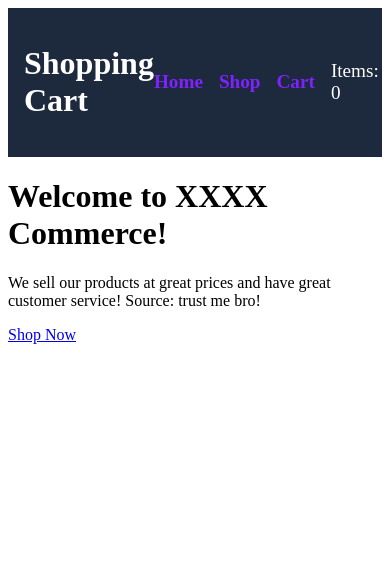
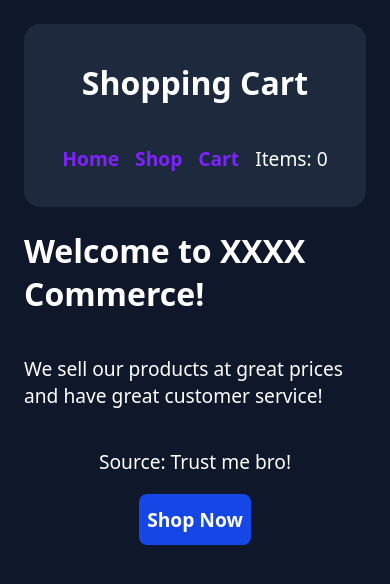
Before and after one commit to sp41414/shopping-cart, a React (Vite) app: page / in a window 390 px wide. Shown: the top 584 px of the page. Built offline with nearby package versions, Linux system fonts and the light colour scheme.

Commit message:
feat: completed styling, i think i did it a bit sloppy this time around

```diff
--- a/src/App.jsx
+++ b/src/App.jsx
@@ -1,20 +1,24 @@
 import { Link } from "react-router"
 import NavBar from "./components/NavBar"
+import styles from "./styles/App.module.css"
 
 const App = ({ cartItems }) => {
 	return (
-        <>
+		<div className={styles.container}>
 			<NavBar cartItems={cartItems} />
-            <div>
-                <div>
+			<div className={styles.textContainer}>
+				<div className={styles.headerContainer}>
 					<h1>Welcome to XXXX Commerce!</h1>
 				</div>
-                <div>
-                    <p>We sell our products at great prices and have great customer service! Source: trust me bro!</p>
-                    <Link to="shop">Shop Now</Link>
+				<div className={styles.linkContainer}>
+					<p>We sell our products at great prices and have great customer service!</p>
+					<p>Source: Trust me bro!</p>
+					<button type="button" className={styles.button}>
+						<Link to="shop" className={styles.link}>Shop Now</Link>
+					</button>
 				</div>
 			</div>
-        </>
+		</div>
 	)
 }
 
--- a/src/components/ItemCard.jsx
+++ b/src/components/ItemCard.jsx
@@ -1,4 +1,6 @@
 import { useState } from "react"
+import styles from "../styles/Shop.module.css"
+import buttonStyles from "../styles/App.module.css"
 
 const ItemCard = ({ name = "Banana", price = "3", handleCartUpdate }) => {
 	const [itemQuantity, setItemQuantity] = useState(1)
@@ -10,12 +12,12 @@ const ItemCard = ({ name = "Banana", price = "3", handleCartUpdate }) => {
 	}
 
 	return (
-		<div>
-			<h1>{name}</h1>
-			<input type="number" onChange={handleQuantityChange} value={itemQuantity} placeholder="Item Quantity" />
-			<p>Price: {itemPrice}$</p>
+		<div className={styles.itemContainer}>
+			<h2 className={styles.header}>{name}</h2>
+			<input className={styles.itemInput} type="number" onChange={handleQuantityChange} value={itemQuantity} placeholder="Item Quantity" min="1" />
+			<p>Price: <span className={styles.priceText}>{itemPrice}$</span></p>
 
-			<button type="button" onClick={() => handleCartUpdate({ name, price: itemPrice, quantity: itemQuantity })}>Add To Cart</button>
+			<button className={buttonStyles.button} type="button" onClick={() => handleCartUpdate({ name, price: itemPrice, quantity: itemQuantity })}>Add To Cart</button>
 		</div>
 	)
 }
--- a/src/components/pages/CartPage.jsx
+++ b/src/components/pages/CartPage.jsx
@@ -1,4 +1,7 @@
 import NavBar from "../NavBar"
+import { Link } from "react-router"
+import shopStyles from "../../styles/Shop.module.css"
+import appStyles from "../../styles/App.module.css"
 
 const CartPage = ({ cartItems, setCartItems }) => {
 	const handleRemoveFromCart = (key) => {
@@ -8,22 +11,32 @@ const CartPage = ({ cartItems, setCartItems }) => {
 	return (
 		<div>
 			<NavBar cartItems={cartItems} />
-			{cartItems ? (cartItems.map((element) => {
-				console.log(element)
-				return <div key={element.key}>
-					<h1>{element.name}</h1>
-					<p>Price: {element.price}$</p>
-					<p>Quantity: {element.quantity}</p>
-					<button type="button" onClick={() => handleRemoveFromCart(element.key)}>Remove From Cart</button>
+			{cartItems.length > 0 ? (
+				<>
+					<h1 className={shopStyles.header}>Cart</h1>
+					<div className={shopStyles.itemsContainer}>
+						{cartItems.map((element) => {
+							return (
+								<div key={element.key} className={shopStyles.itemContainer}>
+									<h2>{element.name}</h2>
+									<p className={shopStyles.priceText}>Price: {element.price}$</p>
+									<p>Quantity: {element.quantity}</p>
+									<button className={appStyles.button} type="button" onClick={() => handleRemoveFromCart(element.key)}>
+										Remove From Cart
+									</button>
+								</div>
+							);
+						})}
+					</div>
+				</>
+			) : (
+				<div className={shopStyles.centered}>
+					<h1 className={shopStyles.header}>There are no Items in your Cart!</h1>
+					<button className={appStyles.button}><Link to="/shop" className={appStyles.link}>Shop Now</Link></button>
 				</div>
-			})) : (
-				<>
-					<h1>There are no Items in your Cart!</h1>
-					<Link to="/shop">Shop Now</Link>
-				</>
 			)}
 		</div>
-	)
+	);
 }
 
 export default CartPage
--- a/src/components/pages/ShopPage.jsx
+++ b/src/components/pages/ShopPage.jsx
@@ -1,9 +1,12 @@
 import { useState, useEffect } from "react"
 import ItemCard from "../ItemCard"
 import NavBar from "../NavBar"
+import styles from "../../styles/Shop.module.css"
 
 const ShopPage = ({ cartItems, setCartItems }) => {
 	const [products, setProducts] = useState(null)
+	const [loading, setLoading] = useState(true);
+	const [error, setError] = useState("");
 
 	const handleCartUpdate = (item) => {
 		setCartItems((prevArray) => [...prevArray, { name: item.name, price: item.price, quantity: item.quantity, key: Date.now() + Math.random() }])
@@ -12,6 +15,7 @@ const ShopPage = ({ cartItems, setCartItems }) => {
 	// currently there is no caching but thats not a requirement so...
 	useEffect(() => {
 		const fetchProducts = async () => {
+			try {
 				const res = await fetch("https://fakestoreapi.com/products")
 				const data = await res.json();
 
@@ -21,6 +25,12 @@ const ShopPage = ({ cartItems, setCartItems }) => {
 				}))
 
 				setProducts(products);
+			} catch (err) {
+				console.error("Error: ", err)
+				setError(err)
+			} finally {
+				setLoading(false);
+			}
 		}
 		fetchProducts();
 	}, [])
@@ -28,15 +38,22 @@ const ShopPage = ({ cartItems, setCartItems }) => {
 	return (
 		<div>
 			<NavBar cartItems={cartItems} />
-			{products ? (
+			{error ? (
+				<h1 className={styles.header}>An Error Occured</h1>
+			) : (
+				<></>
+			)}
+			{!loading ? (
 				<>
-					<h1>Products</h1>
+					<h1 className={styles.header}>Products</h1>
+					<div className={styles.itemsContainer}>
 						{products.map((element) => {
 							return <ItemCard name={element.name} price={element.price} handleCartUpdate={handleCartUpdate} />
 						})}
+					</div>
 				</>
 			) : (
-				<h1>Loading...</h1>
+				<h1 className={styles.header}>Loading...</h1>
 			)
 			}
 		</div >
--- /dev/null
+++ b/src/styles/App.module.css
@@ -0,0 +1,57 @@
+.container {
+	background-color: oklch(20.8% 0.042 265.755);
+	color: white;
+	padding: 1rem;
+}
+
+.button {
+	padding: .75rem .5rem;
+	background-color: oklch(48.8% 0.243 264.376);
+	transition: all .5s;
+	border: none;
+	border-radius: 8px;
+	cursor: pointer;
+}
+
+.button:hover {
+	background-color: oklch(42.4% 0.199 265.638);
+	transform: scale(1.2);
+}
+
+.link {
+	display: inline-block;
+	font-weight: 600;
+	text-decoration: inherit;
+	color: white;
+}
+
+.textContainer {
+	display: flex;
+	justify-content: space-around;
+}
+
+.headerContainer,
+.linkContainer {
+	min-width: 200px;
+	min-height: 400px;
+	display: flex;
+	flex-direction: column;
+	align-items: center;
+	justify-content: center;
+}
+
+.linkContainer * {
+	font-size: 1.2rem;
+}
+
+@media (max-width: 600px) {
+	.textContainer {
+		flex-direction: column;
+	}
+
+	.headerContainer,
+	.linkContainer {
+		min-width: 0px;
+		min-height: 0px;
+	}
+}
--- a/src/styles/NavBar.module.css
+++ b/src/styles/NavBar.module.css
@@ -5,6 +5,7 @@
 	background-color: oklch(27.9% 0.041 260.031);
 	color: white;
 	align-items: center;
+	border-radius: 16px;
 }
 
 .links {
@@ -42,3 +43,10 @@
 	color: oklch(49.1% 0.27 292.581);
 	transform: scale(1.2);
 }
+
+@media (max-width: 600px) {
+	.container {
+		flex-direction: column;
+		justify-content: center;
+	}
+}
--- /dev/null
+++ b/src/styles/Shop.module.css
@@ -0,0 +1,53 @@
+.header {
+	display: flex;
+	align-items: center;
+	justify-content: center;
+}
+
+.itemsContainer {
+	display: grid;
+	grid-template-columns: repeat(auto-fill, minmax(300px, 1fr));
+	gap: 1rem;
+}
+
+.itemContainer {
+	display: flex;
+	flex-direction: column;
+	align-items: center;
+	justify-content: center;
+	background-color: oklch(27.9% 0.041 260.031);
+	border-radius: 1rem;
+	padding: 1rem;
+	min-height: 300px;
+}
+
+.priceText {
+	color: oklch(69.6% 0.17 162.48);
+}
+
+.itemInput {
+	background-color: oklch(20.8% 0.042 265.755);
+	border: none;
+	border-radius: 1rem;
+	color: white;
+	transition: all .5s;
+	padding: .5rem .75rem;
+}
+
+.itemInput:focus {
+	transform: scale(1.05);
+	background-color: oklch(21% 0.034 264.665);
+}
+
+.centered {
+	display: flex;
+	flex-direction: column;
+	align-items: center;
+	justify-content: center;
+}
+
+@media (max-width: 600px) {
+	.itemsContainer {
+		grid-template-columns: repeat(auto-fill, minmax(90%, 1fr));
+	}
+}
--- /dev/null
+++ b/src/styles/index.css
@@ -0,0 +1,9 @@
+* {
+	font-family: system-ui, -apple-system, BlinkMacSystemFont, 'Segoe UI', Roboto, Oxygen, Ubuntu, Cantarell, 'Open Sans', 'Helvetica Neue', sans-serif;
+	color: white;
+}
+
+body {
+	min-height: 100vh;
+	background-color: oklch(20.8% 0.042 265.755);
+}
```
Also changed, not shown: src/main.jsx (+4 -3 lines). Lines whose indentation alone changed are shown as unchanged.
